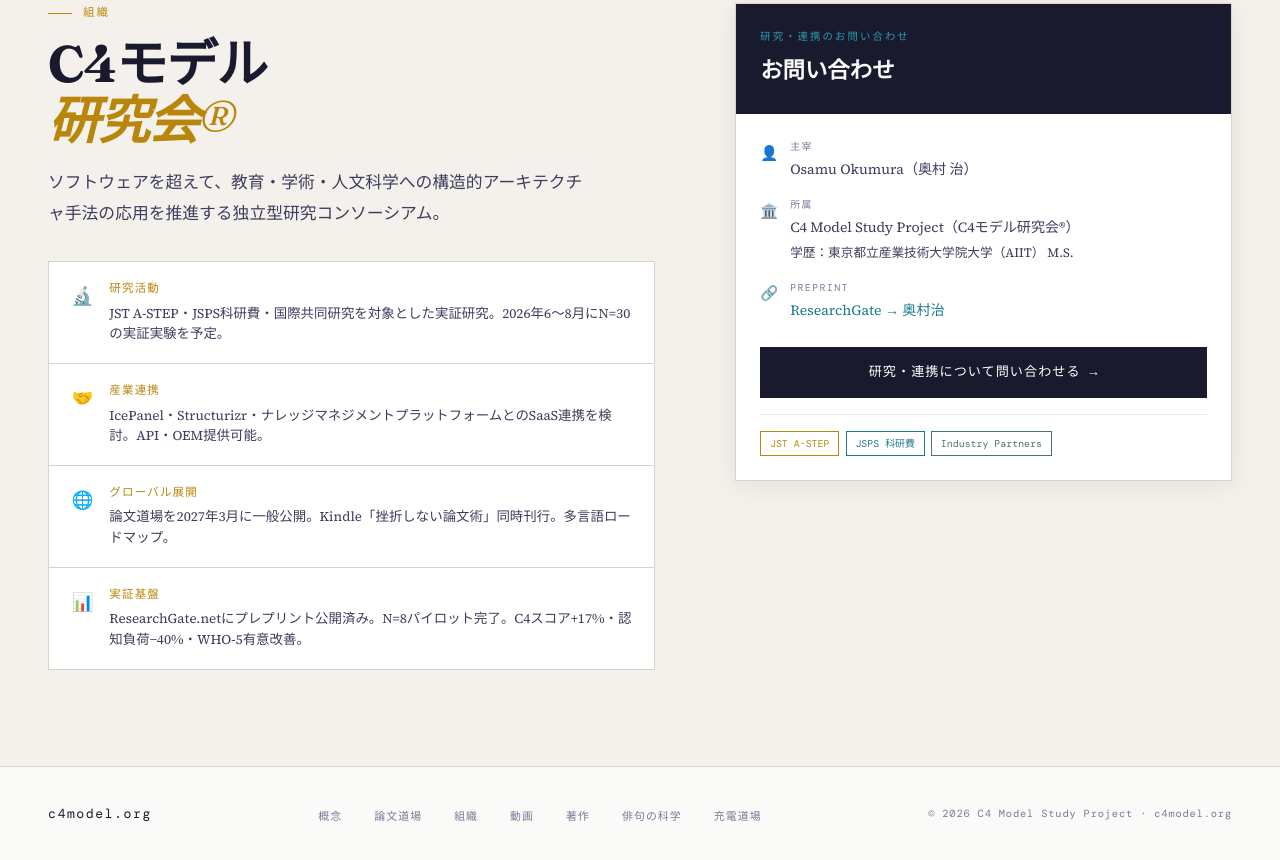
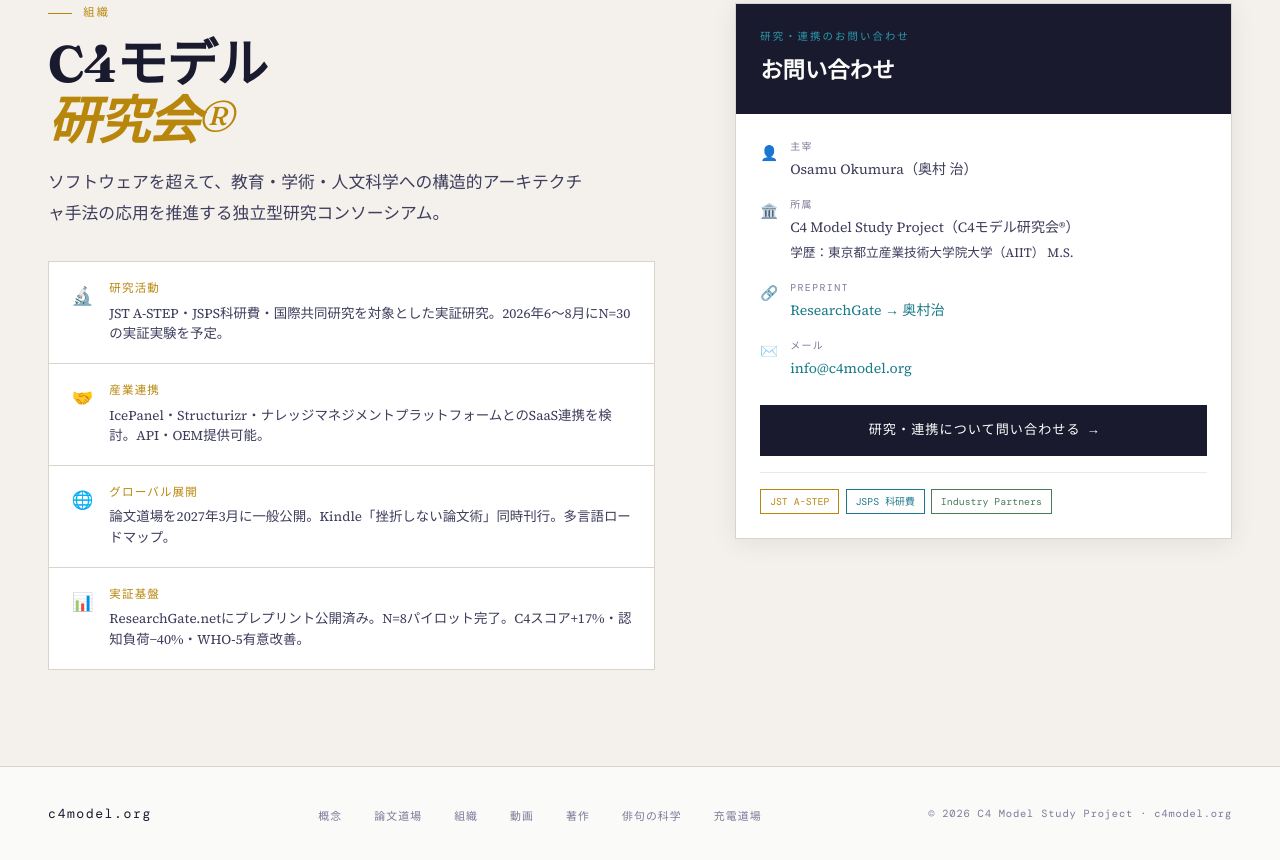
Before and after one commit to tnavi/c4model.org, a plain HTML site: page index.html in a window 1280 px wide. Shown: the part 7987-8847 px from the top of the page. Drawn offline with nearby package versions, Linux system fonts and the light colour scheme.

Commit message:
お問い合わせ欄にメールアドレス info@c4model.org を追加

```diff
--- a/index.html
+++ b/index.html
@@ -1673,8 +1673,15 @@
                   <div class="ci-val"><a href="https://www.researchgate.net/profile/Osamu-Okumura?ev=hdr_xprf" target="_blank" rel="noopener">ResearchGate → 奥村治</a></div>
                 </div>
               </div>
+              <div class="contact-item">
+                <span class="ci-icon">✉️</span>
+                <div>
+                  <div class="ci-label"><span data-en>Email</span><span data-ja>メール</span></div>
+                  <div class="ci-val"><a href="mailto:info@c4model.org">info@c4model.org</a></div>
+                </div>
+              </div>
             </div>
-            <a href="#org" class="contact-cta">
+            <a href="mailto:info@c4model.org" class="contact-cta">
               <span data-en>Send Research Inquiry →</span>
               <span data-ja>研究・連携について問い合わせる →</span>
             </a>
```
